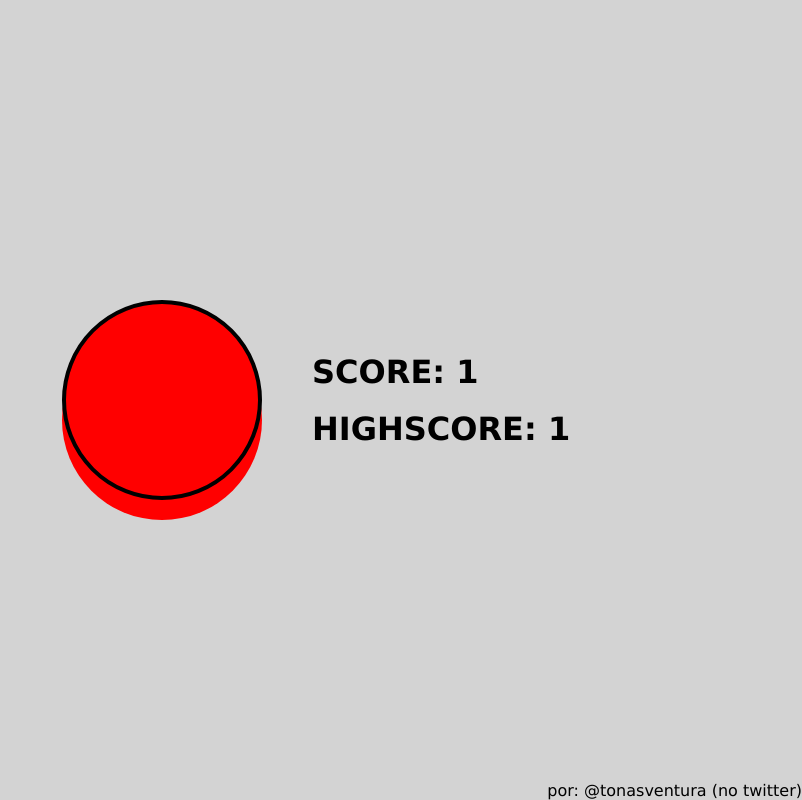
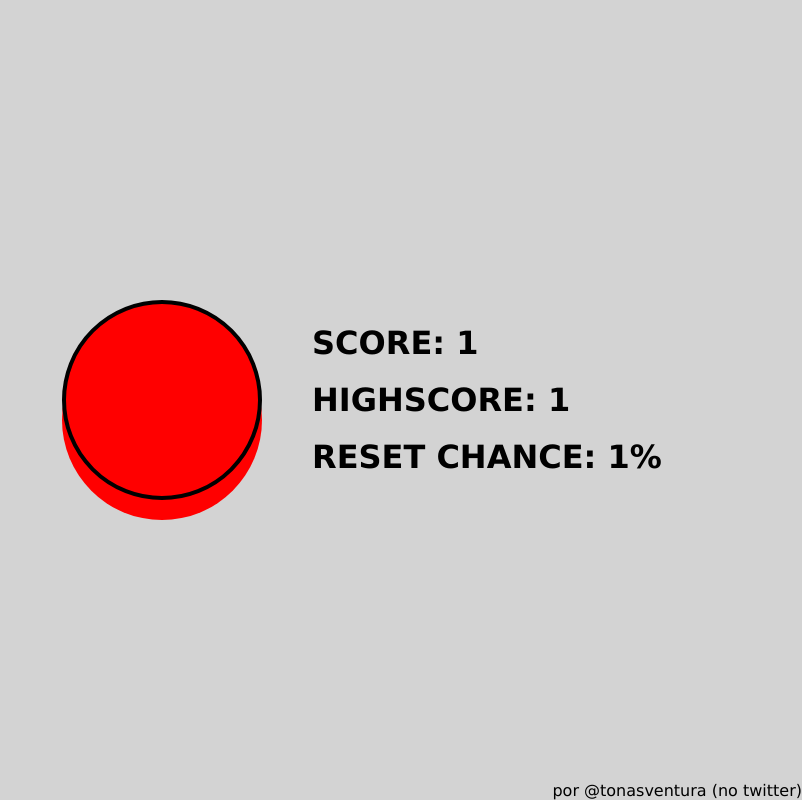
Before and after one commit to uvazeda83/buttongame, a plain HTML site: page index.html in a window 1280 px wide. Both pictures are taken after a click on the button 640 px from the left and 400 px from the top of the page. Shown: the whole page, without its empty margins (478-1280 px from the left). Drawn offline with Linux system fonts and the light colour scheme.

Commit message:
feat chance display

```diff
--- a/index.html
+++ b/index.html
@@ -7,15 +7,17 @@
     <link rel="stylesheet" href="main.css">
 </head>
 <body>
-    <div class="sig">por: @tonasventura (no twitter)</div>
     <div class="center">
         <div id="display" class="scoredisplay">
             <h1>SCORE: <span id="curnscr"></span></h1>
             <br>
             <h1>HIGHSCORE: <span id="highscr"></span></h1>
+            <br>
+            <h1>RESET CHANCE: <span id="rchance"></span>%</h1>
         </div>
         <button id="pressed" class="button"></button>
     </div>
+    <div class="sig">por @tonasventura (no twitter)</div>
 <script src="main.js"></script>
 </body>
 </html>
--- a/main.js
+++ b/main.js
@@ -1,6 +1,7 @@
 const btpressed = document.getElementById('pressed');
 const highscr = document.getElementById('hsc');
 const curnscr = document.getElementById('csc');
+const rchance = document.getElementById('rchance');
 
 let counter = 0;
 let high = 0;
@@ -25,6 +26,7 @@ function handleButtonClick(event) {
 function updateScore() {
   document.querySelector('#display').querySelector("#curnscr").innerText = counter;
   document.querySelector('#display').querySelector("#highscr").innerText = high;
+  document.querySelector('#display').querySelector("#rchance").innerText = chance;
 }
 
 btpressed.addEventListener('click', handleButtonClick);
```
